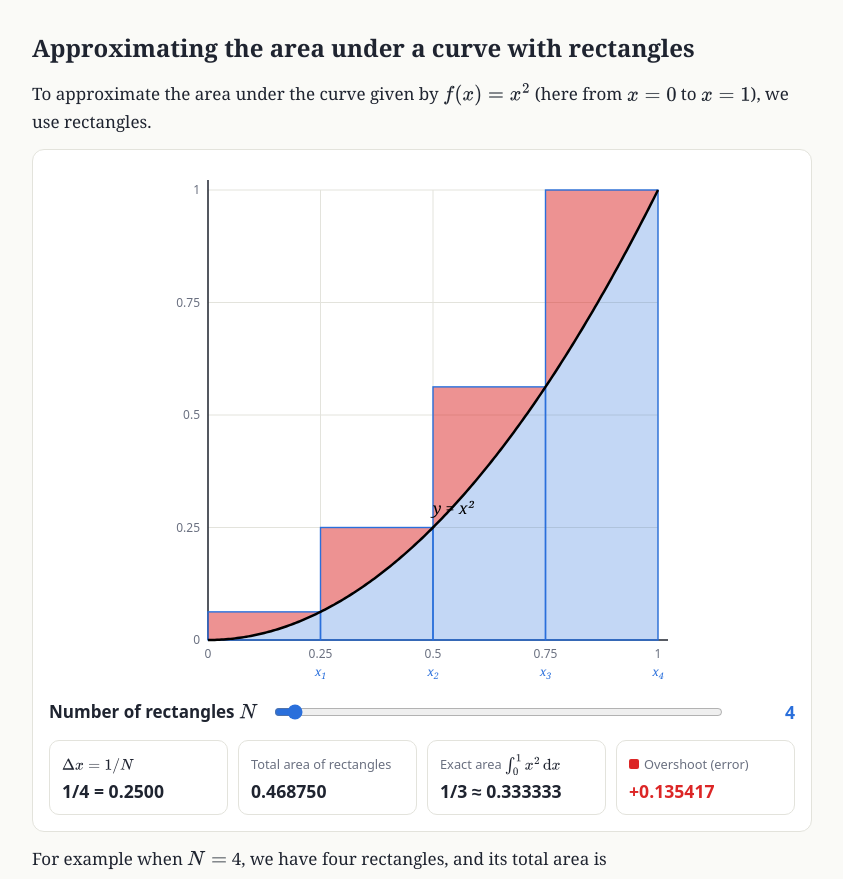
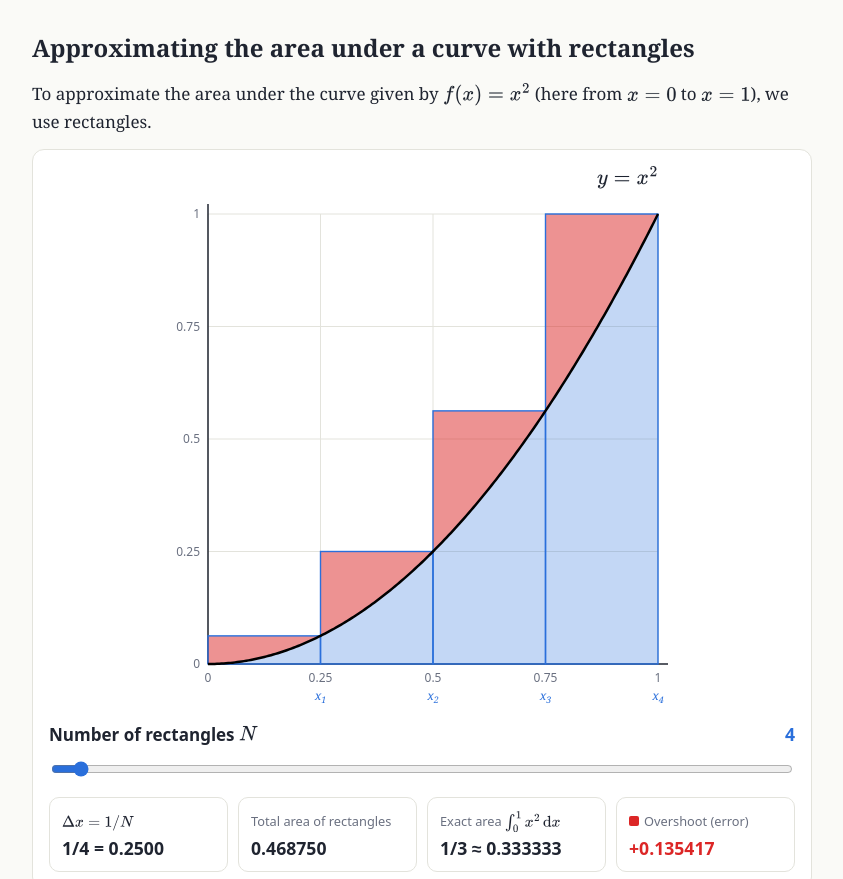
Before and after one commit to jcho-lectures/jcho-lectures.github.io, a plain HTML site: page RiemannSum.html in a window 1280 px wide. Shown: the top 879 px of the page, without its empty margins (218-1061 px from the left). Drawn offline with nearby package versions, Linux system fonts and the light colour scheme.

Commit message:
Add files via upload

```diff
--- a/RiemannSum.html
+++ b/RiemannSum.html
@@ -27,14 +27,15 @@
   h1{font-size:1.5rem;margin:0 0 .6rem}
   p{margin:.8rem 0}
   .card{background:var(--card);border:1px solid var(--line);border-radius:12px;padding:16px}
-  .plotwrap{width:100%;max-width:520px;margin:0 auto;aspect-ratio:1/1}
+  .plotwrap{position:relative;width:100%;max-width:520px;margin:0 auto;aspect-ratio:520/544}
+  .curvelabel{position:absolute;top:0;right:4.6%;font-size:1.05em;line-height:1;pointer-events:none}
   svg#plot{width:100%;height:100%;display:block}
   mjx-container{color:var(--ink)}
   mjx-container[display="true"]{margin:.9rem 0 !important;overflow-x:auto;overflow-y:hidden;padding:2px 0}
-  .ctl{display:flex;align-items:center;gap:14px;margin-top:10px;font-family:system-ui,sans-serif}
-  .ctl label{font-weight:600;white-space:nowrap}
+  .ctl{display:flex;flex-wrap:wrap;align-items:center;gap:4px 14px;margin-top:10px;font-family:system-ui,sans-serif}
+  .ctl label{font-weight:600;flex:1}
   .ctl output{min-width:3.2em;text-align:right;font-variant-numeric:tabular-nums;font-weight:700;color:var(--accent);font-size:1.1rem}
-  input[type=range]{flex:1;accent-color:var(--accent);height:28px}
+  input[type=range]{flex:1 1 100%;width:100%;accent-color:var(--accent);height:28px}
   .stats{display:grid;grid-template-columns:repeat(auto-fit,minmax(170px,1fr));gap:10px;margin-top:12px;font-family:system-ui,sans-serif}
   .stat{border:1px solid var(--line);border-radius:10px;padding:8px 12px}
   .stat b{display:block;font-size:1.1rem;font-variant-numeric:tabular-nums}
@@ -50,11 +51,11 @@
   <p>To approximate the area under the curve given by \(f(x) = x^2\) (here from \(x=0\) to \(x=1\)), we use rectangles.</p>
 
   <div class="card">
-    <div class="plotwrap"><svg id="plot" viewBox="0 0 520 520" role="img" aria-label="Rectangles under the parabola y = x squared"></svg></div>
+    <div class="plotwrap"><div class="curvelabel">\(y = x^2\)</div><svg id="plot" viewBox="0 0 520 544" role="img" aria-label="Rectangles under the parabola y = x squared"></svg></div>
     <div class="ctl">
       <label for="n">Number of rectangles \(N\)</label>
+      <output id="nOut" for="n">4</output>
       <input id="n" type="range" min="1" max="100" value="4" step="1">
-      <output id="nOut" for="n">4</output>
     </div>
     <div class="stats">
       <div class="stat"><span>\(\Delta x = 1/N\)</span><b id="dx"></b></div>
@@ -83,7 +84,7 @@ const NS = "http://www.w3.org/2000/svg";
 const svg = document.getElementById("plot");
 const slider = document.getElementById("n");
 // Square plot area: 1 unit in x has the same length as 1 unit in y (1:1 aspect ratio).
-const S=520, L=46, T=24, B=46, R=24;
+const S=520, L=46, T=48, B=46, R=24;
 const side = S-L-R;            // = 450 = S-T-B  -> pw == ph
 const X = x => L + x*side, Y = y => T + (1-y)*side;
 const f = x => x*x;
@@ -123,7 +124,6 @@ function draw(N){
   let d="";
   for(let k=0;k<=200;k++){const x=k/200; d+=(k?"L":"M")+X(x).toFixed(2)+","+Y(f(x)).toFixed(2);}
   el("path",{d,fill:"none",stroke:curve,"stroke-width":2.5});
-  el("text",{x:X(0.5),y:Y(0.25)-14,"font-size":16,fill:curve,"font-family":"Georgia,serif","font-style":"italic"}).textContent="y = x²";
   if(N<=10){
     for(let i=1;i<=N;i++){
       const t=el("text",{x:X(i/N),y:Y(0)+36,"text-anchor":"middle","font-size":12,fill:rl,"font-family":"Georgia,serif","font-style":"italic"});
```
